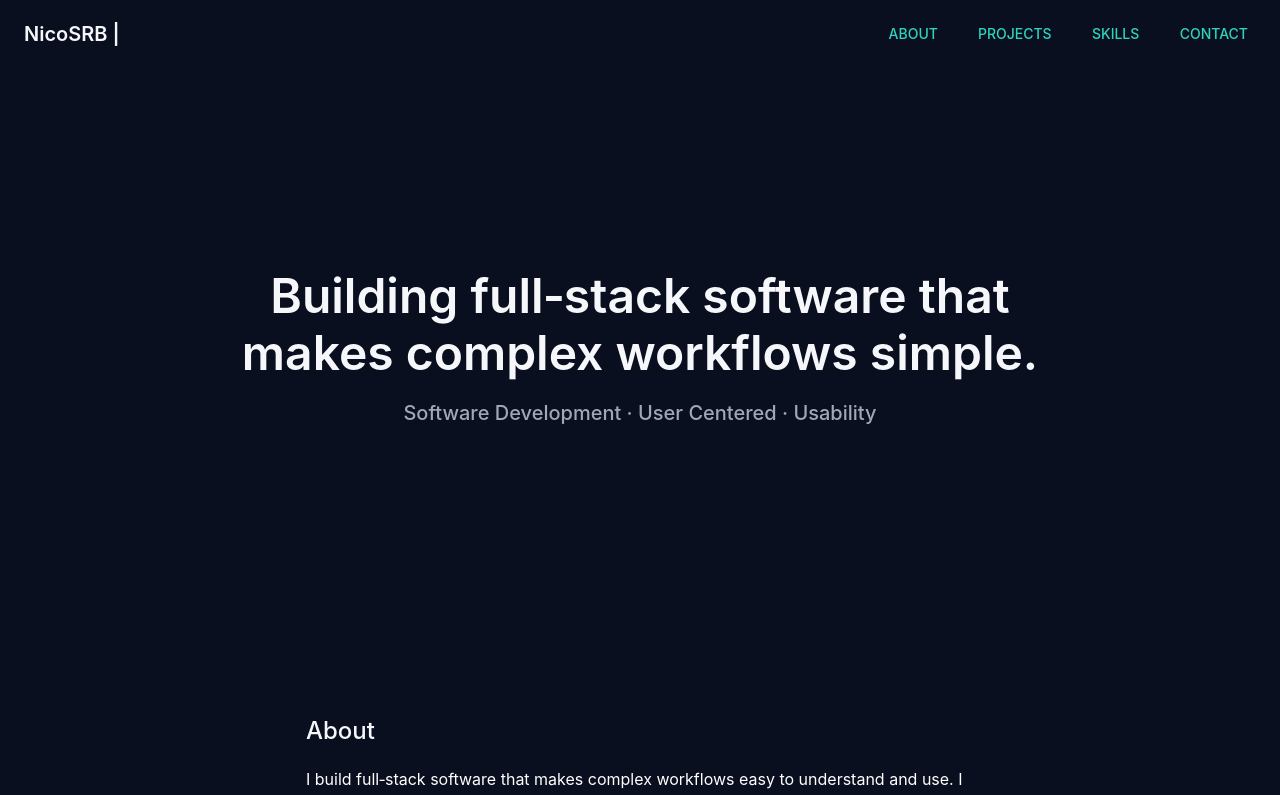
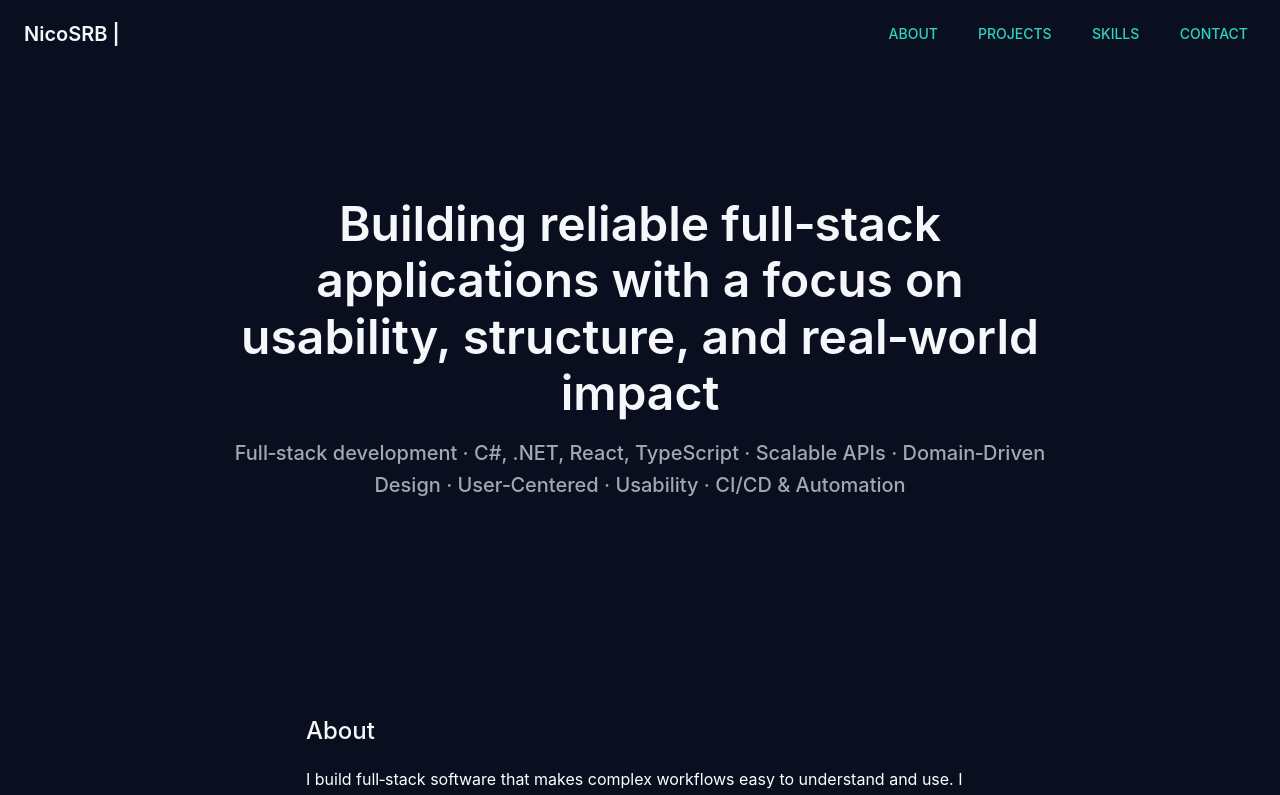
Before and after one commit to NicoSRB/Software-Engineer-Portfolio, a React (Vite) app: page / in a window 1280 px wide. Shown: the top 795 px of the page. Built offline with nearby package versions, Linux system fonts and the light colour scheme.

Commit message:
Changed up small text

```diff
--- a/src/components/Hero.tsx
+++ b/src/components/Hero.tsx
@@ -8,11 +8,13 @@ export default function Hero() {
     >
       <Stack spacing={2} textAlign="center" width="100%">
         <Typography variant="h3" fontWeight={600}>
-          Building full‑stack software that makes complex workflows simple.
+          Building reliable full‑stack applications with a focus on usability,
+          structure, and real‑world impact
         </Typography>
 
         <Typography variant="h6" color="text.secondary">
-          Software Development · User Centered · Usability
+          Full‑stack development · C#, .NET, React, TypeScript · Scalable APIs ·
+          Domain‑Driven Design · User‑Centered · Usability · CI/CD & Automation
         </Typography>
       </Stack>
     </Container>
```
